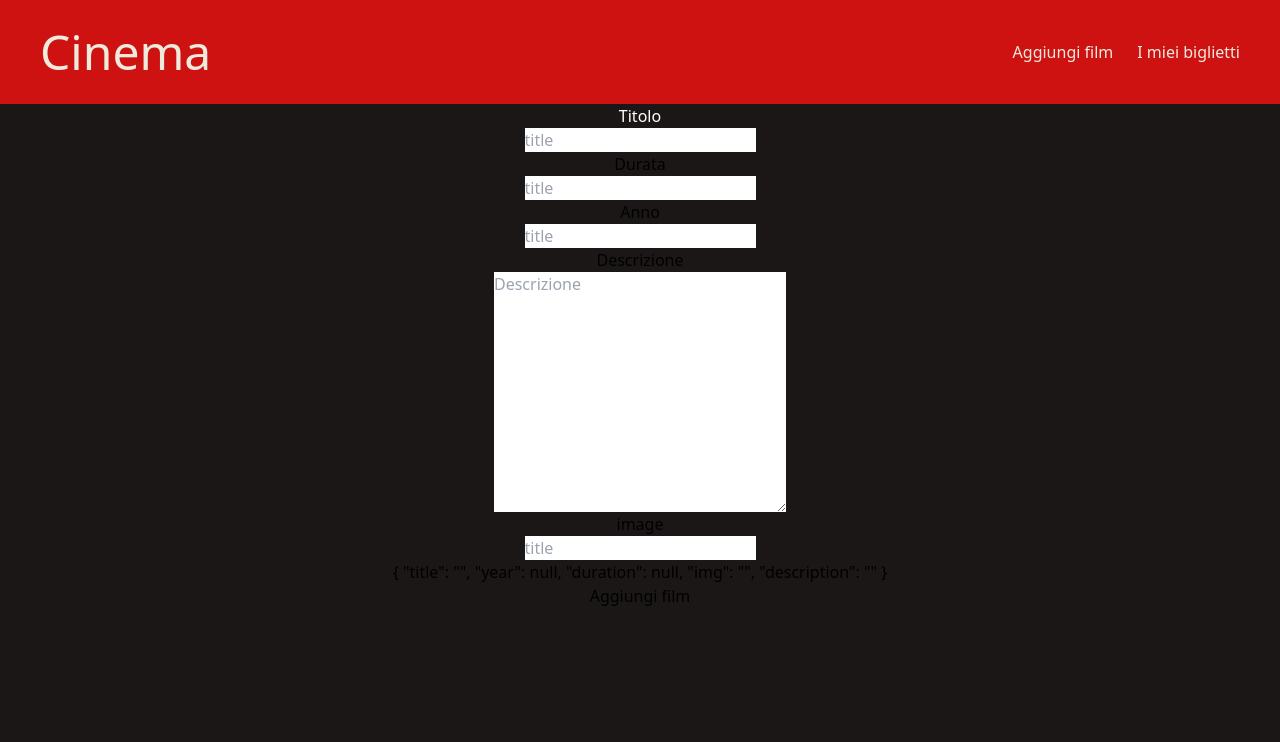
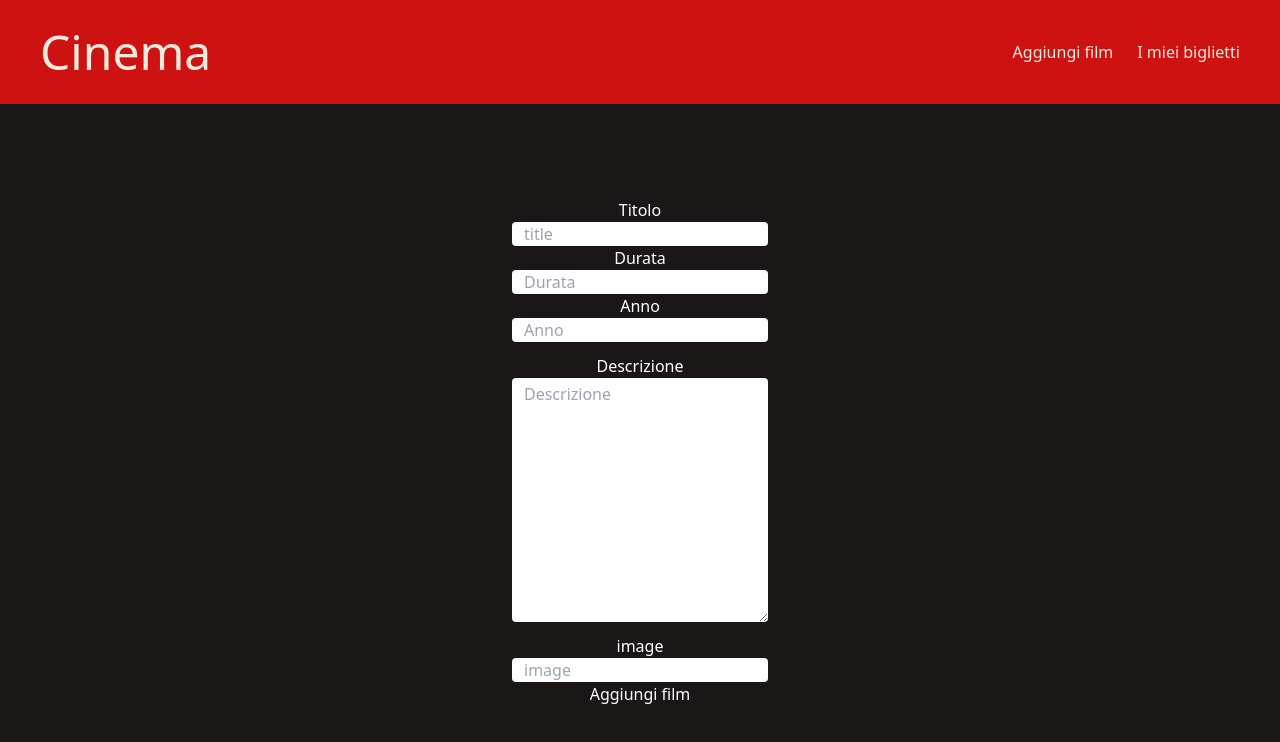
Before and after one commit to LorenzoComparini/Cinema, a Vue app in the folder frontend_cinemissimo/: page /movies/create in a window 1280 px wide. Shown: the top 742 px of the page. Built offline with nearby package versions, Linux system fonts and the light colour scheme.

Commit message:
abbellimento pipo addfilm

```diff
--- a/frontend_cinemissimo/src/components/addFilm.vue
+++ b/frontend_cinemissimo/src/components/addFilm.vue
@@ -1,21 +1,19 @@
 <template>
     <div class="flex flex-row h-full w-full">
-        <div class="flex flex-col w-full h-full items-center">
+        <div class="flex flex-col w-full h-full items-center justify-center">
             <label for="title" class="text-white">Titolo</label>
-            <input type="text" id="title" placeholder="title" v-model="movie.title">
-            <label for="title">Durata</label>
-            <input type="text" id="Durata" placeholder="title" v-model="movie.duration">
-            <label for="title">Anno</label>
-            <input type="text" id="Anno" placeholder="title" v-model="movie.year">
-            <label for="title">Descrizione</label>
+            <input class="rounded px-3 w-64" type="text" id="title" placeholder="title" v-model="movie.title">
+            <label for="title" class="text-white">Durata</label>
+            <input class="rounded px-3 w-64" type="text" id="Durata" placeholder="Durata" v-model="movie.duration">
+            <label for="title" class="text-white">Anno</label>
+            <input class="rounded px-3 w-64" type="text" id="Anno" placeholder="Anno" v-model="movie.year">
+            <label for="title" class="text-white mt-3">Descrizione</label>
             <!-- cambiare in textarea -->
-            <textarea name="descrizione" id="descrizione" cols="30" rows="10" placeholder="Descrizione" v-model="movie.description"></textarea>
-            <label for="title">image</label>
-            <input type="text" id="image" placeholder="title" v-model="movie.img">
+            <textarea class="rounded px-3 w-64 pt-1" name="descrizione" id="descrizione" cols="30" rows="10" placeholder="Descrizione" v-model="movie.description"></textarea>
+            <label for="title" class="text-white mt-3">image</label>
+            <input class="rounded px-3 w-64" type="text" id="image" placeholder="image" v-model="movie.img">
 
-            {{ movie }}
-
-            <button @click="addFilm()">
+            <button class="text-white" @click="addFilm()">
                 Aggiungi film
             </button>
         </div>
```
